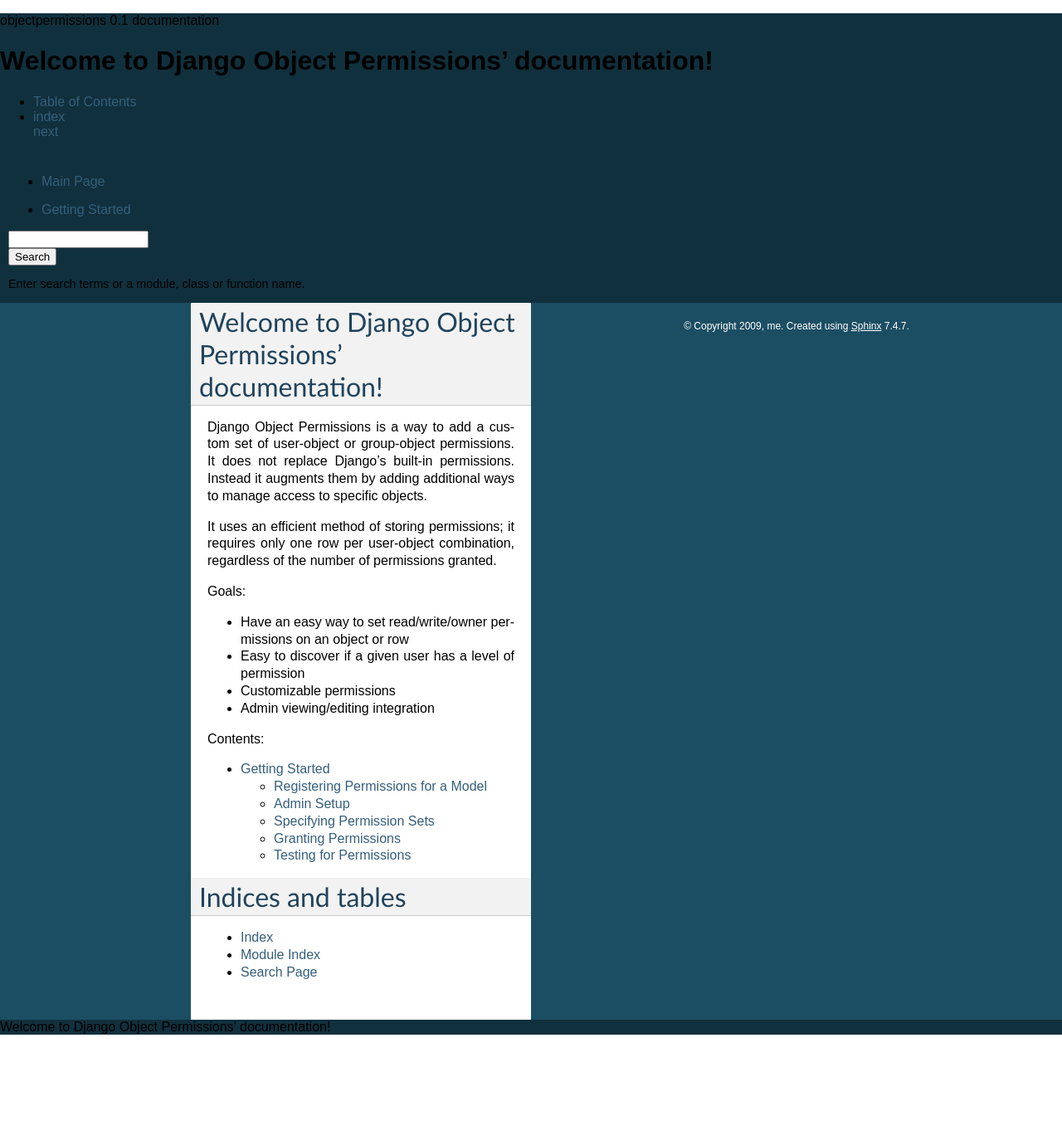
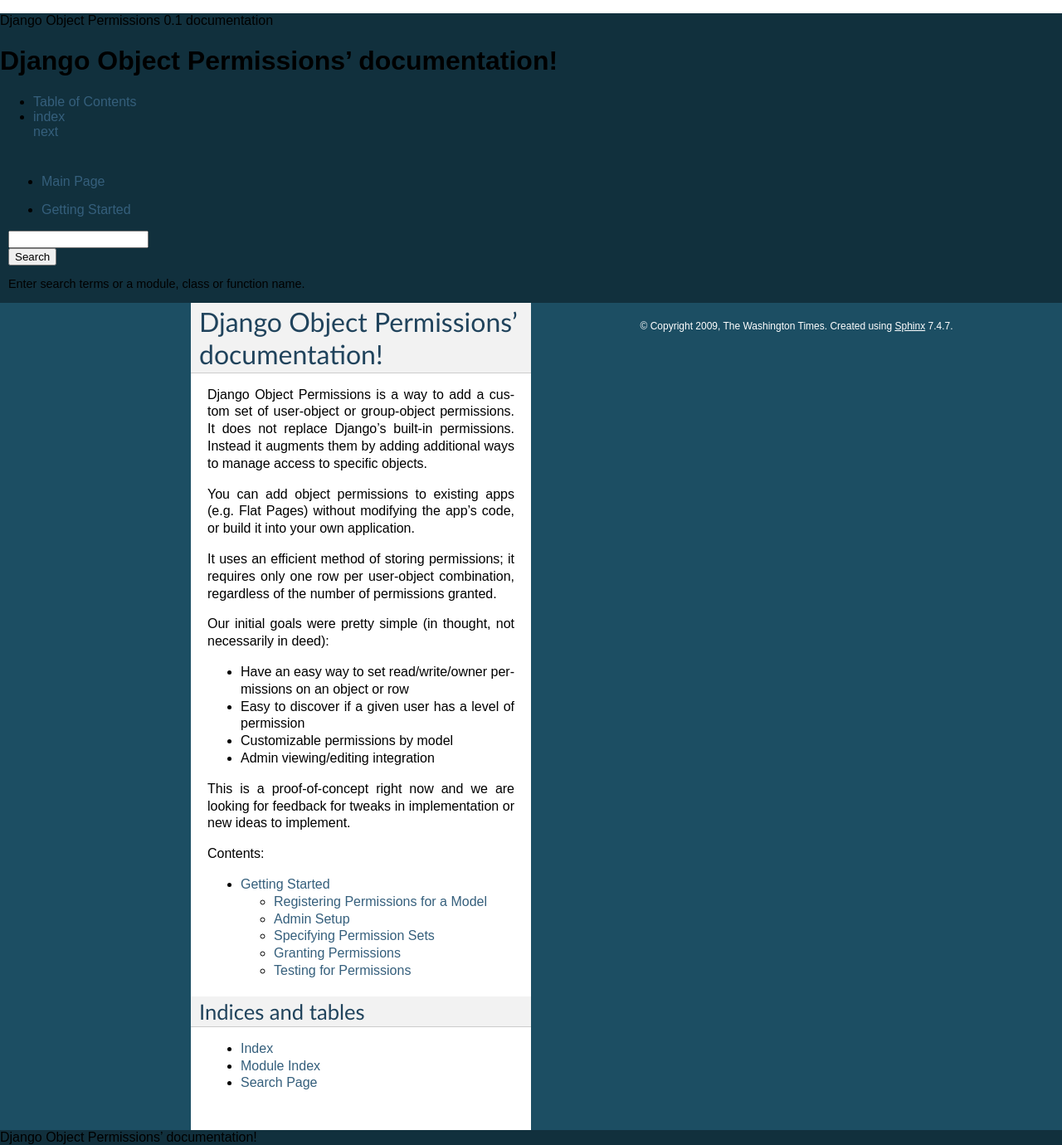
Before and after one commit to callowayproject/django-objectpermissions, a Sphinx documentation site: the page built from docs/index.rst, in a window 1280 px wide. Shown: the whole page at 83% size. Built offline with Sphinx 7.4.7, drawn with Linux system fonts in a browser that asks for light colours; before the commit the page ends 1247 px from its top, so only the background shows below that.

Commit message:
Updated the docs a bit

```diff
--- a/docs/conf.py
+++ b/docs/conf.py
@@ -38,8 +38,8 @@
 master_doc = 'index'
 
 # General information about the project.
-project = u'objectpermissions'
-copyright = u'2009, me'
+project = u'Django Object Permissions'
+copyright = u'2009, The Washington Times'
 
 # The version info for the project you're documenting, acts as replacement for
 # |version| and |release|, also used in various other places throughout the
--- a/docs/index.rst
+++ b/docs/index.rst
@@ -1,21 +1,21 @@
-.. app documentation master file, created by
-   sphinx-quickstart on Wed Oct 21 13:18:22 2009.
-   You can adapt this file completely to your liking, but it should at least
-   contain the root `toctree` directive.
-
-Welcome to Django Object Permissions' documentation!
-====================================================
+=========================================
+Django Object Permissions' documentation!
+=========================================
 
 Django Object Permissions is a way to add a custom set of user-object or group-object permissions. It does not replace Django's built-in permissions. Instead it augments them by adding additional ways to manage access to specific objects.
 
+You can add object permissions to existing apps (e.g. Flat Pages) without modifying the app's code, or build it into your own application.
+
 It uses an efficient method of storing permissions; it requires only one row per user-object combination, regardless of the number of permissions granted.
 
-Goals:
+Our initial goals were pretty simple (in thought, not necessarily in deed):
 
 * Have an easy way to set read/write/owner permissions on an object or row
 * Easy to discover if a given user has a level of permission
-* Customizable permissions
+* Customizable permissions by model
 * Admin viewing/editing integration
+
+This is a proof-of-concept right now and we are looking for feedback for tweaks in implementation or new ideas to implement.
 
 Contents:
 
```
Also changed, not shown: docs/getting_started.rst (+10 -1 lines).
